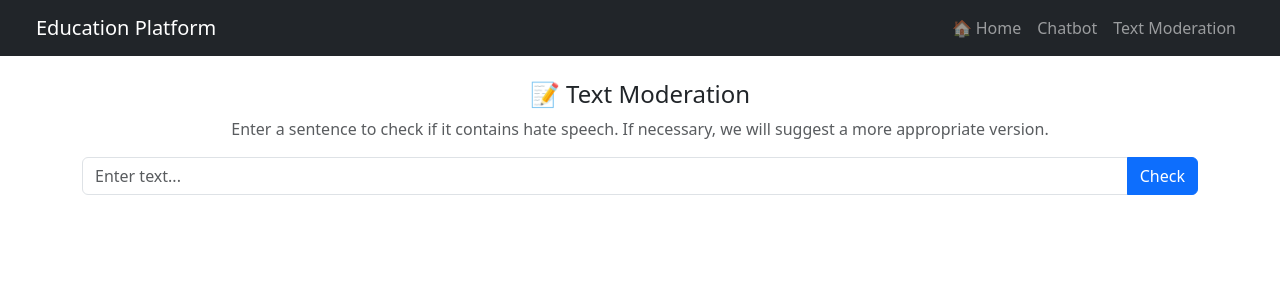
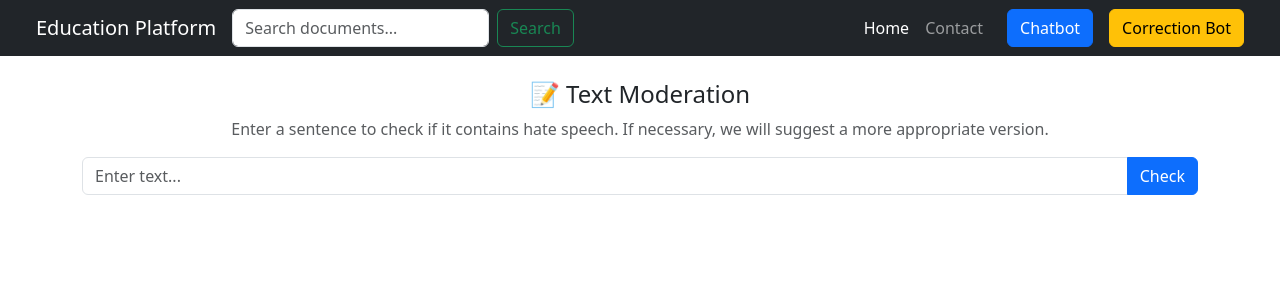
Before and after one commit to politusanalytics/ireland_rag, a Flask app: page /correction in a window 1280 px wide. Shown: the top 300 px of the page. Run offline with Flask 3, Linux system fonts and the light colour scheme.

Commit message:
Chatbot ve Correction Bot butonları eklendi, navbar düzenlendi

```diff
--- a/app.py
+++ b/app.py
@@ -1,6 +1,7 @@
 from flask import Flask, render_template, request, jsonify, send_from_directory, render_template_string
 from pymongo import MongoClient
 import os
+import openai
 from dotenv import load_dotenv
 from rag.vectorstore import load_vectorstore  # RAG vektör veritabanı
 from rag.query import answer_query  # RAG sorgu işleyicisi
@@ -173,19 +174,20 @@ def moderate_text_api():
                 {"role": "user", "content": user_message},
             ],
             temperature=0.3,
-            max_tokens=100,  # Boş veya yetersiz yanıt gelmesini engeller
+            max_tokens=100,
             top_p=1,
             frequency_penalty=0,
             presence_penalty=0
         )
 
+        print("🔍 OpenAI Response:", response)  # Debugging
         moderated_text = response.choices[0].message.content.strip()
 
-        # 🚨 **"undefined" Yanıtını Engelle**
-        if not moderated_text or "undefined" in moderated_text.lower():
+        # 🚨 Check for "undefined"
+        if "undefined" in moderated_text.lower():
             moderated_text = "🚫 AI could not generate a valid correction. However, gender does not determine abilities."
 
-        # ✅ **Yanıtı Kullanıcıya Gönderme**
+        # ✅ Response Formatting
         if moderated_text.lower() == user_text.lower():
             return jsonify({
                 "original_text": user_text,
@@ -194,13 +196,12 @@ def moderate_text_api():
         else:
             return jsonify({
                 "original_text": user_text,
-                "moderated_text": "✅ Suggested correction: " + moderated_text
+                "moderated_text":  moderated_text
             })
 
     except Exception as e:
+        print("❌ Error:", str(e))  # Debugging
         return jsonify({"error": str(e)}), 500
-
-
 
 @app.route('/download/<filename>')
 def download_file(filename):
--- a/templates/correction.html
+++ b/templates/correction.html
@@ -13,17 +13,25 @@
     <!-- Navbar -->
     <nav class="navbar navbar-expand-lg navbar-dark bg-dark px-4">
         <div class="container-fluid">
-            <a class="navbar-brand" href="/">Education Platform</a>
+            <a class="navbar-brand" href="{{ url_for('index') }}">Education Platform</a>
             <button class="navbar-toggler" type="button" data-bs-toggle="collapse" data-bs-target="#navbarNav">
                 <span class="navbar-toggler-icon"></span>
             </button>
 
+            <form class="d-flex mx-auto" id="search-form">
+                <input class="form-control me-2" type="search" id="search-input" placeholder="Search documents..." aria-label="Search">
+                <button class="btn btn-outline-success" type="submit">Search</button>
+            </form>
+
             <div class="collapse navbar-collapse" id="navbarNav">
                 <ul class="navbar-nav ms-auto">
-                    <li class="nav-item"><a class="nav-link" href="/">🏠 Home</a></li>
-                    <li class="nav-item"><a class="nav-link" href="/chatbot">Chatbot</a></li>
-                    <li class="nav-item"><a class="nav-link" href="/text-moderation">Text Moderation</a></li>
+                    <li class="nav-item"><a class="nav-link active" href="#">Home</a></li>
+                    <li class="nav-item"><a class="nav-link" href="#">Contact</a></li>
                 </ul>
+
+                <!-- Chatbot ve Correction Bot Butonları -->
+                <a href="{{ url_for('chatbot') }}" class="btn btn-primary ms-3">Chatbot</a>
+                <a href="{{ url_for('text_moderation') }}" class="btn btn-warning ms-3">Correction Bot</a>
             </div>
         </div>
     </nav>
```
Also changed, not shown: rag/query.py (+10 -11 lines), templates/chatbot.html (+6 -4 lines), templates/index.html (+7 -3 lines).
